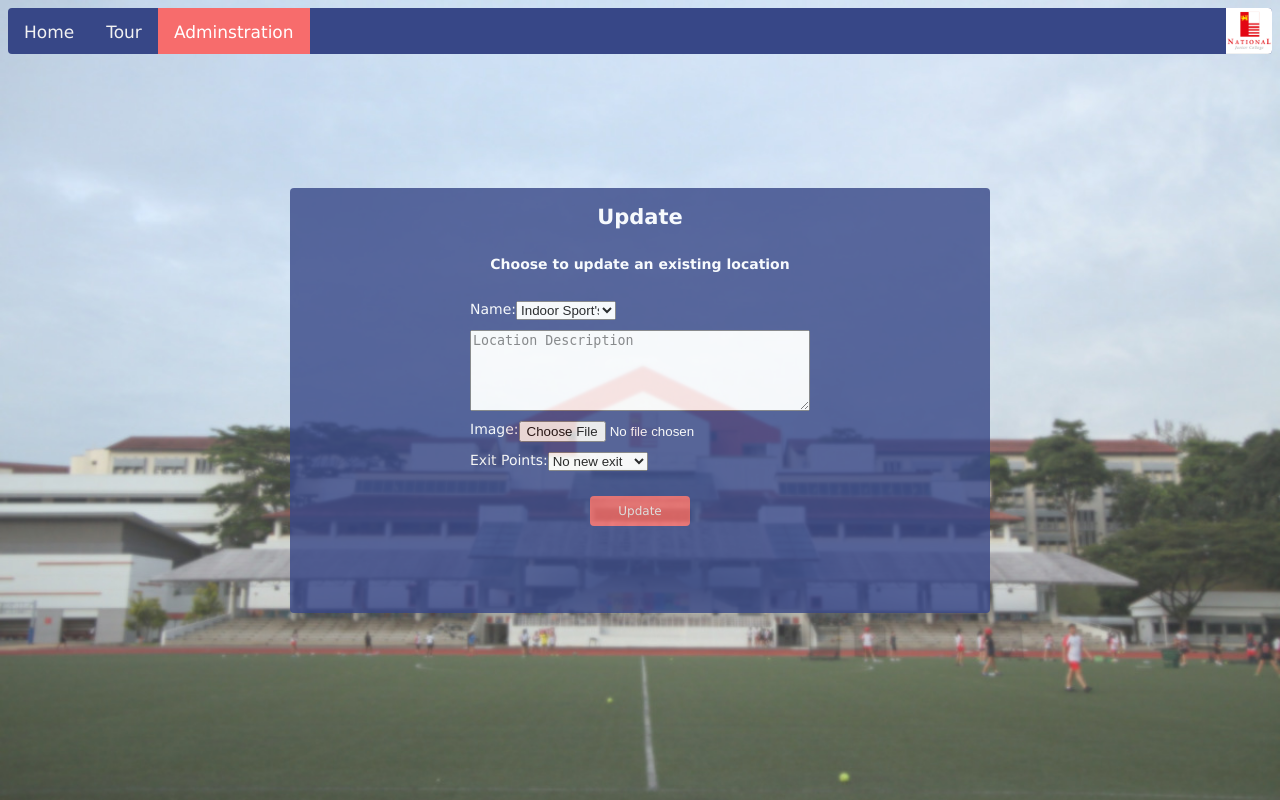
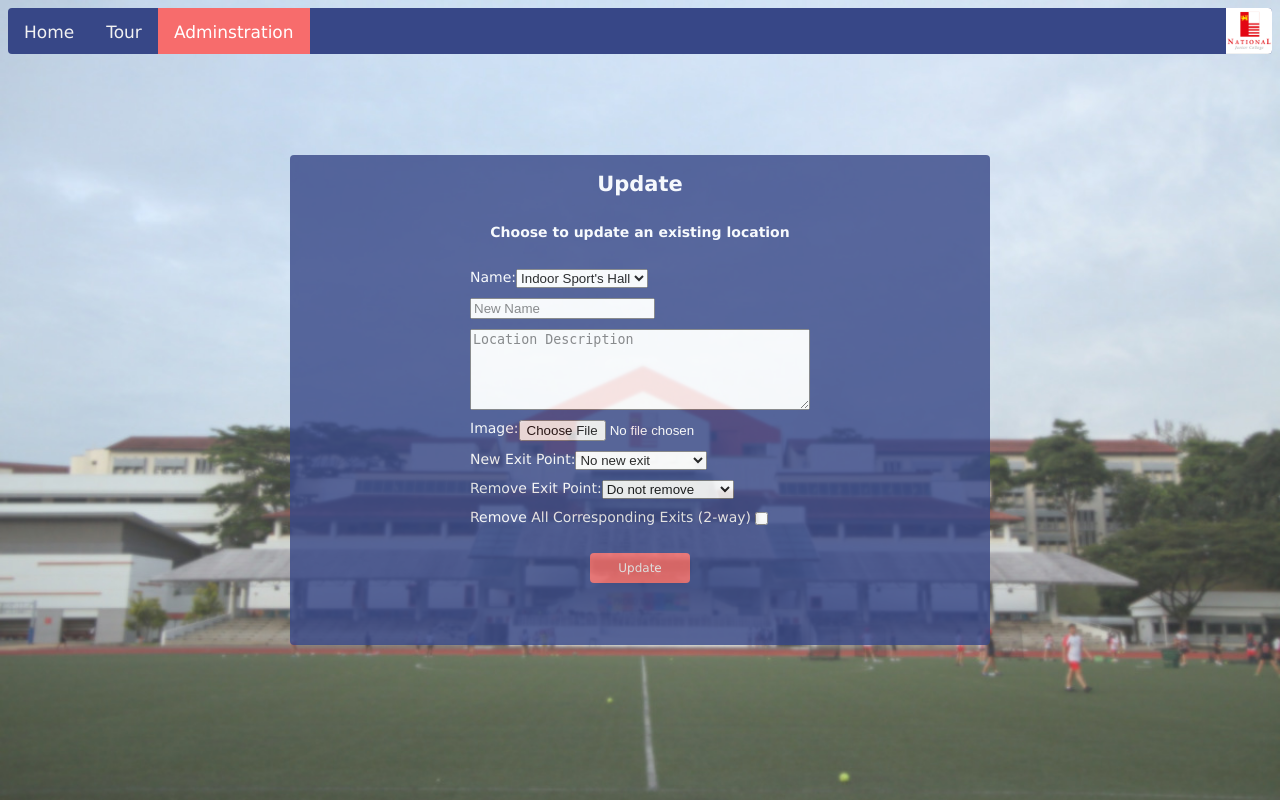
Before and after one commit to robinvvinod/NJC-H2-WebApp, a Flask app: page /update in a window 1280 px wide. Run offline with Flask 2, Linux system fonts and the light colour scheme; data comes from the database, SQL or seed files in the repository; both versions use the stored data as it was after the commit.

Commit message:
Improved functionality of add/update/delete

```diff
--- a/server.py
+++ b/server.py
@@ -78,9 +78,9 @@ def login():
 def selector():
     return render_template('selector.html')
 
-@app.route('/add', methods = ['POST','GET'])
-def add():
+# Global Funcs for Add, Update & Delete
 
+def getExitList():
     exitList = []
     con = open_DB("Database.db")
     selectCur = con.execute('''SELECT PlaceID, Name FROM Location''')
@@ -89,6 +89,23 @@ def add():
 
     for exit in exitL:
         exitList.append([exit[0], exit[1]])
+
+    return exitList
+
+def getNameList():
+    nameList = []
+    con = open_DB("Database.db")
+    selectCur = con.execute('''SELECT PlaceID, Name FROM Location''')
+    nameL = selectCur.fetchall()
+    con.close()
+
+    for name in nameL:
+        nameList.append([name[0], name[1]])
+
+    return nameList
+
+@app.route('/add', methods = ['POST','GET'])
+def add():
 
     if "name" in request.form:
         name = request.form["name"]
@@ -108,7 +125,7 @@ def add():
                 try:
                     image.save("static/images/"+image_path)
                 except:
-                    return render_template('add.html', exits=exitList, failed="", success="hidden")
+                    return render_template('add.html', exits=getExitList(), failed="", success="hidden")
 
             else:
                 con = open_DB("Database.db")
@@ -119,43 +136,30 @@ def add():
 
             if addExit != "NULL":
                 con = open_DB("Database.db")
-                con.execute('''INSERT INTO Exit (PlaceID, ExitPointID) VALUES
-                (?,?)''', (newPlaceID, addExit))
+                if "twoway" in request.form:
+                    con.execute('''INSERT INTO Exit (PlaceID, ExitPointID) VALUES (?,?)''', (newPlaceID, addExit))
+                    con.execute('''INSERT INTO Exit (PlaceID, ExitPointID) VALUES (?,?)''', (addExit, newPlaceID))
+                else:
+                    con.execute('''INSERT INTO Exit (PlaceID, ExitPointID) VALUES (?,?)''', (newPlaceID, addExit))
                 con.commit()
                 con.close()
 
-            return render_template('add.html', exits=exitList, failed="hidden", success="")
+            return render_template('add.html', exits=getExitList(), failed="hidden", success="")
 
         else:
-            return render_template('add.html', exits=exitList, failed="", success="hidden")
+            return render_template('add.html', exits=getExitList(), failed="", success="hidden")
 
-    return render_template('add.html', exits=exitList, failed="hidden", success="hidden")
+    return render_template('add.html', exits=getExitList(), failed="hidden", success="hidden")
 
 @app.route('/update', methods = ['POST','GET'])
 def update():
 
-    exitList = []
-    con = open_DB("Database.db")
-    selectCur = con.execute('''SELECT PlaceID, Name FROM Location''')
-    exitL = selectCur.fetchall()
-    con.close()
-
-    nameList = []
-    con = open_DB("Database.db")
-    selectCur = con.execute('''SELECT PlaceID, Name FROM Location''')
-    nameL = selectCur.fetchall()
-    con.close()
-
-    for exit in exitL:
-        exitList.append([exit[0], exit[1]])
-
-    for name in nameL:
-        nameList.append([name[0], name[1]])
-
     if "name" in request.form:
         placeID = request.form["name"]
+        newName = request.form["nameUpdate"]
         desc = request.form["description"]
-        addExit = request.form["exitPoint"]
+        addExit = request.form["newExitPoint"]
+        removeExit = request.form["removeExitPoint"]
         image = request.files["image"]
         image_path = image.filename
 
@@ -167,19 +171,41 @@ def update():
 
             for item in check:
                 if item[0] == addExit:
-                    return render_template('update.html', exits=exitList, names=nameList, failed="", success="hidden")
+                    return render_template('update.html', exits=getExitList(), names=getNameList(), failed="", success="hidden")
 
             if placeID == addExit:
-                return render_template('update.html', exits=exitList, names=nameList, failed="", success="hidden")
+                return render_template('update.html', exits=getExitList(), names=getNameList(), failed="", success="hidden")
 
             con = open_DB("Database.db")
             con.execute('''INSERT INTO Exit (PlaceID, ExitPointID) VALUES (?,?)''', (placeID, addExit))
             con.commit()
             con.close()
 
-        if desc != "":
+        if removeExit != "NULL":
             con = open_DB("Database.db")
-            con.execute('''UPDATE Location SET Description = ? WHERE PlaceID = ?''', (desc, placeID))
+            checkCur = con.execute('''SELECT ExitPointID FROM Exit WHERE PlaceID = ?''', (placeID,))
+            check = checkCur.fetchall()
+            con.close()
+
+            for item in check:
+                if item[0] == addExit:
+                    return render_template('update.html', exits=getExitList(), names=getNameList(), failed="", success="hidden")
+
+            if placeID == addExit:
+                return render_template('update.html', exits=getExitList(), names=getNameList(), failed="", success="hidden")
+
+            con = open_DB("Database.db")
+            if "twoway" in request.form:
+                con.execute('''DELETE FROM Exit WHERE PlaceID = ? OR ExitPointID = ?''', (placeID,placeID))
+            else:
+                con.execute('''DELETE FROM Exit WHERE PlaceID = ?''', (placeID,))
+
+            con.commit()
+            con.close()
+
+        if desc != "" and newName != "":
+            con = open_DB("Database.db")
+            con.execute('''UPDATE Location SET Name = ?, Description = ? WHERE PlaceID = ?''', (newName, desc, placeID))
             con.commit()
             con.close()
 
@@ -191,23 +217,14 @@ def update():
             try:
                 image.save("static/images/"+image_path)
             except:
-                return render_template('update.html', exits=exitList, names=nameList, failed="", success="hidden")
+                pass
 
-        return render_template('update.html', exits=exitList, names=nameList, failed="hidden", success="")
+        return render_template('update.html', exits=getExitList(), names=getNameList(), failed="hidden", success="")
 
-    return render_template('update.html', exits=exitList, names=nameList, failed="hidden", success="hidden")
+    return render_template('update.html', exits=getExitList(), names=getNameList(), failed="hidden", success="hidden")
 
 @app.route('/delete', methods = ['POST','GET'])
 def delete():
-
-    nameList = []
-    con = open_DB("Database.db")
-    selectCur = con.execute('''SELECT PlaceID, Name FROM Location''')
-    nameL = selectCur.fetchall()
-    con.close()
-
-    for name in nameL:
-        nameList.append([name[0], name[1]])
 
     if "name" in request.form:
         placeID = request.form["name"]
@@ -217,9 +234,9 @@ def delete():
         con.commit()
         con.close()
 
-        return redirect('/delete')
+        return render_template('delete.html', names=getNameList(), success="")
 
-    return render_template('delete.html', names=nameList)
+    return render_template('delete.html', names=getNameList(), success="hidden")
 
 if __name__ == '__main__':
-    app.run()
+    app.run(debug=True)
--- a/static/add.css
+++ b/static/add.css
@@ -112,10 +112,6 @@ body {
     border-style: none;
 }
 
-.infoBox #select {
-    width: 100px;
-}
-
 .infoBox #container #failedMsg {
     color: red;
     font-family: "Verdana";
--- a/static/update.css
+++ b/static/update.css
@@ -49,7 +49,7 @@ body {
 	left: 0;
 	right: 0;
     width: 700px;
-    height: 425px;
+    height: 490px;
     background-color: #374787;
     opacity: 0.8;
     border-radius: 4px;
@@ -112,10 +112,6 @@ body {
     border-style: none;
 }
 
-.infoBox #select {
-    width: 100px;
-}
-
 .infoBox #container #failedMsg {
     color: red;
     font-family: "Verdana";
--- a/templates/add.html
+++ b/templates/add.html
@@ -35,12 +35,16 @@
                 </div>
                 <div id="formDiv">
                     <label>Exit Points: </label>
-                     <select name="exitPoint" id="select">
+                     <select name="exitPoint">
                          <option value="NULL">No Exit</option>
                          {% for exit in exits %}
                          <option value={{exit[0]}}>{{exit[1]}}</option>
                          {% endfor %}
                     </select>
+                </div>
+                <div id="formDiv">
+                    <label>Add All Corresponding Exits (2-way)</label>
+                    <input type=checkbox name="twoway">
                 </div>
                 <div id="formDiv">
                     <button id="add" type="submit" accept="image/png, image/jpeg">Add</button>
--- a/templates/delete.html
+++ b/templates/delete.html
@@ -25,7 +25,7 @@
             <form action="/delete" method="post" enctype="multipart/form-data">
                 <div id="formDiv">
                     <label>Name: </label>
-                    <select name="name" id="select">
+                    <select name="name">
                          {% for name in names %}
                          <option value={{name[0]}}>{{name[1]}}</option>
                          {% endfor %}
@@ -34,8 +34,8 @@
                 <div id="formDiv">
                     <button id="deleteBtn" type="submit" accept="image/png, image/jpeg">Delete</button>
                 </div>
+                <h3 id="successMsg" {{success}}>Data has been deleted successfully.</h3>
             </form>
         </div>
     </div>
-
 </body>
--- a/templates/update.html
+++ b/templates/update.html
@@ -32,6 +32,9 @@
                     </select>
                 </div>
                 <div id="formDiv">
+                    <input type="text" name="nameUpdate" placeholder="New Name">
+                </div>
+                <div id="formDiv">
                     <textarea name="description" cols="40" rows="5" placeholder="Location Description"></textarea>
                 </div>
                 <div id="formDiv">
@@ -39,13 +42,26 @@
                     <input type="file" name="image">
                 </div>
                 <div id="formDiv">
-                    <label>Exit Points: </label>
-                     <select name="exitPoint" id="select">
+                    <label>New Exit Point: </label>
+                     <select name="newExitPoint">
                          <option value="NULL">No new exit</option>
                          {% for exit in exits %}
                          <option value={{exit[0]}}>{{exit[1]}}</option>
                          {% endfor %}
                     </select>
+                </div>
+                <div id="formDiv">
+                    <label>Remove Exit Point: </label>
+                     <select name="removeExitPoint">
+                         <option value="NULL">Do not remove</option>
+                         {% for exit in exits %}
+                         <option value={{exit[0]}}>{{exit[1]}}</option>
+                         {% endfor %}
+                    </select>
+                </div>
+                <div id="formDiv">
+                    <label>Remove All Corresponding Exits (2-way)</label>
+                    <input type=checkbox name="twoway">
                 </div>
                 <div id="formDiv">
                     <button id="updateBtn" type="submit" accept="image/png, image/jpeg">Update</button>
```
Also changed, not shown: static/delete.css (+3 -11 lines), static/tour.css (+13 -10 lines), templates/tour.html (+6 -1 lines), Database.db.
